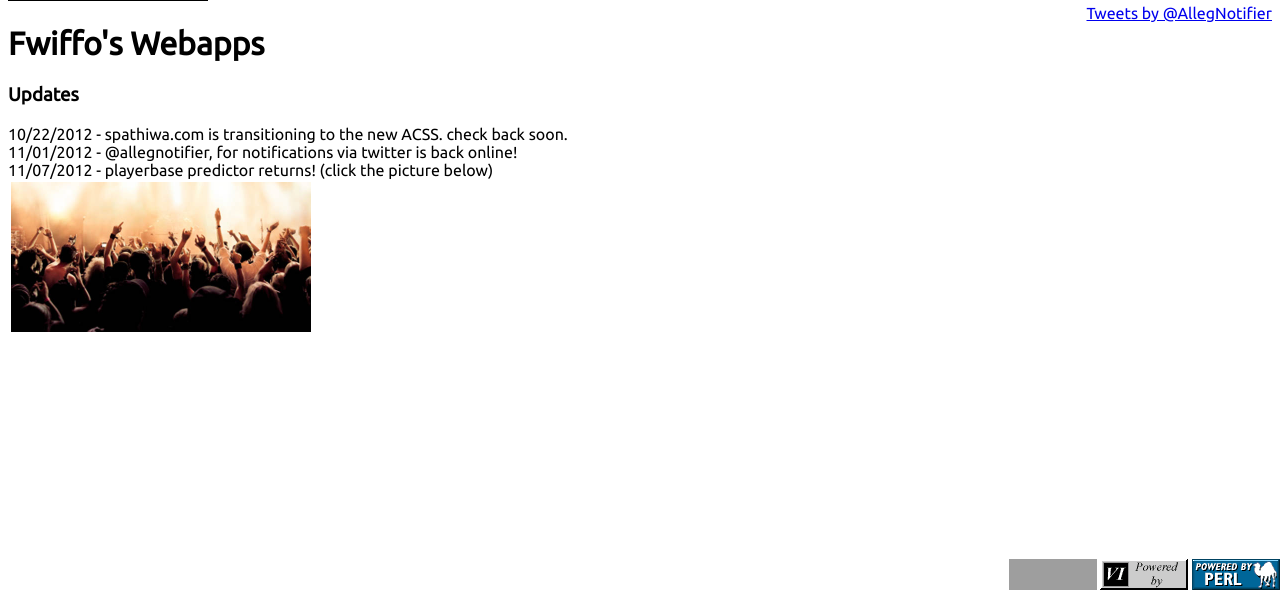
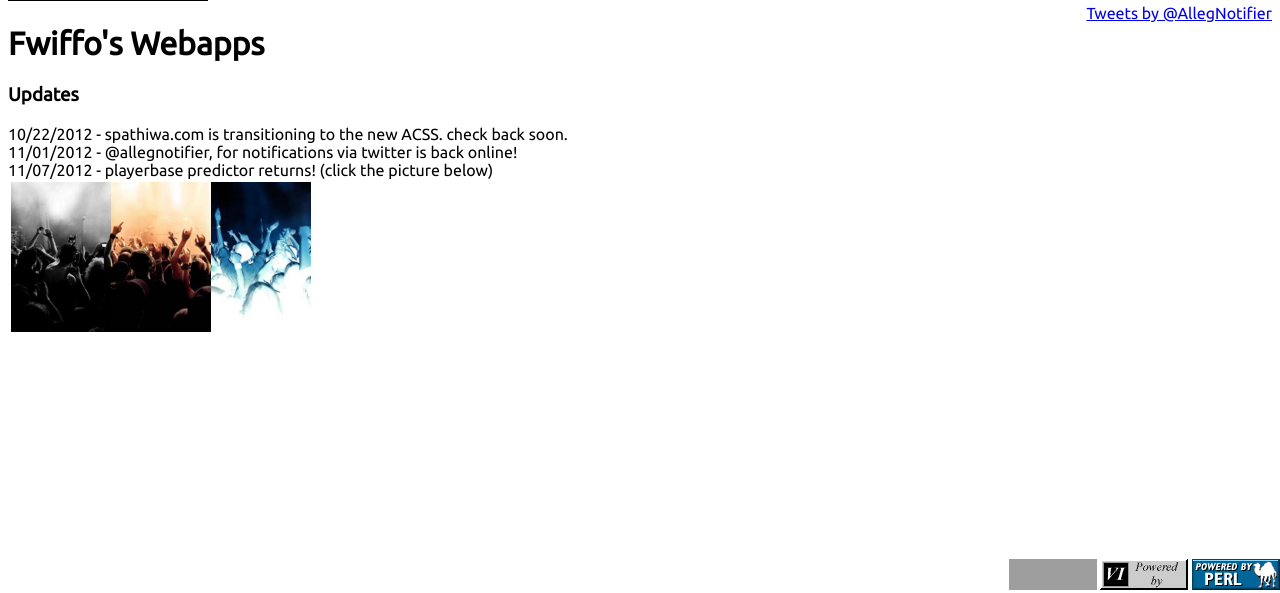
Before and after one commit to borgified/spathiwa.com, a PHP site: page / in a window 1280 px wide. Shown: the part 207-800 px from the top of the page. Run offline with PHP 8.4, Linux system fonts and the light colour scheme; some libraries are stand-ins or nearby versions; grey boxes are pictures that could not be loaded.

Commit message:
image map for playerbase predictor icon

```diff
--- a/html/index.php
+++ b/html/index.php
@@ -64,10 +64,14 @@ $rand=rand(0,count($imgarray)-1);
 
 
 <table>
-<tr><td><a href="cgi-bin/playerbase_predictor/pp.pl"><img src="/img/fanbase.jpg" height="150" width="300" alt="playerbase predictor"></a></td><td></td><td></td></tr>
+<tr><td><a href="cgi-bin/playerbase_predictor/pp.pl"><img src="/img/fanbase.jpg" height="150" width="300" alt="playerbase predictor" usemap="#ppmap"></a></td><td></td><td></td></tr>
 </table>
 
-
+<map name="ppmap">
+	<area shape="rect" coords="0,0,100,150" href="cgi-bin/playerbase_predictor/pp.pl" alt="table format">
+	<area shape="rect" coords="100,0,200,150" href="pp/" alt="adj @ input">
+	<area shape="rect" coords="200,0,300,150" href="cgi-bin/playerbase_predictor/tz_mpp2.pl" alt="centered @ sg time">
+</map>
 
 <div style="position:absolute; bottom:0; right:0;">
     <a href="http://validator.w3.org/check?uri=referer"><img
```
Also changed, not shown: html/img/fanbase.jpg.
